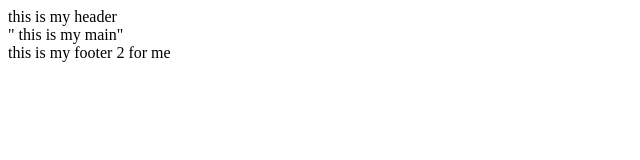
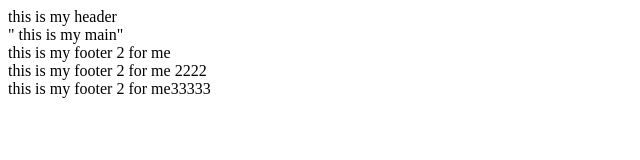
Before and after one commit to prasadkalbhor30/test_repo, a plain HTML site: page index.html in a window 1280 px wide. Shown: the whole page, without its empty margins (0-640 px from the left). Drawn offline with Linux system fonts and the light colour scheme.

Commit message:
two footers added

```diff
--- a/index.html
+++ b/index.html
@@ -15,6 +15,12 @@
     <footer>
         this is my footer 2 for me
     </footer>
+    <footer>
+        this is my footer 2 for me 2222
+    </footer>
+    <footer>
+        this is my footer 2 for me33333
+    </footer>
 
 </body>
 
```
